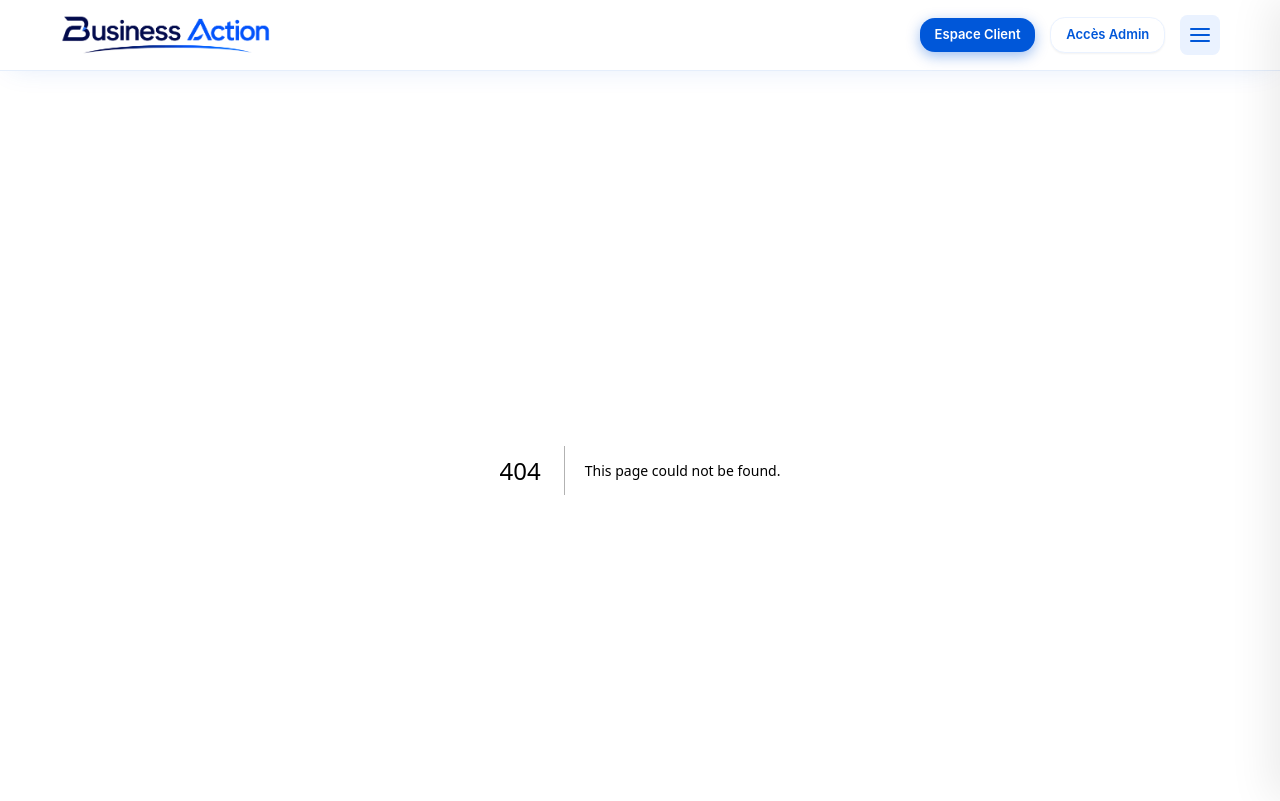
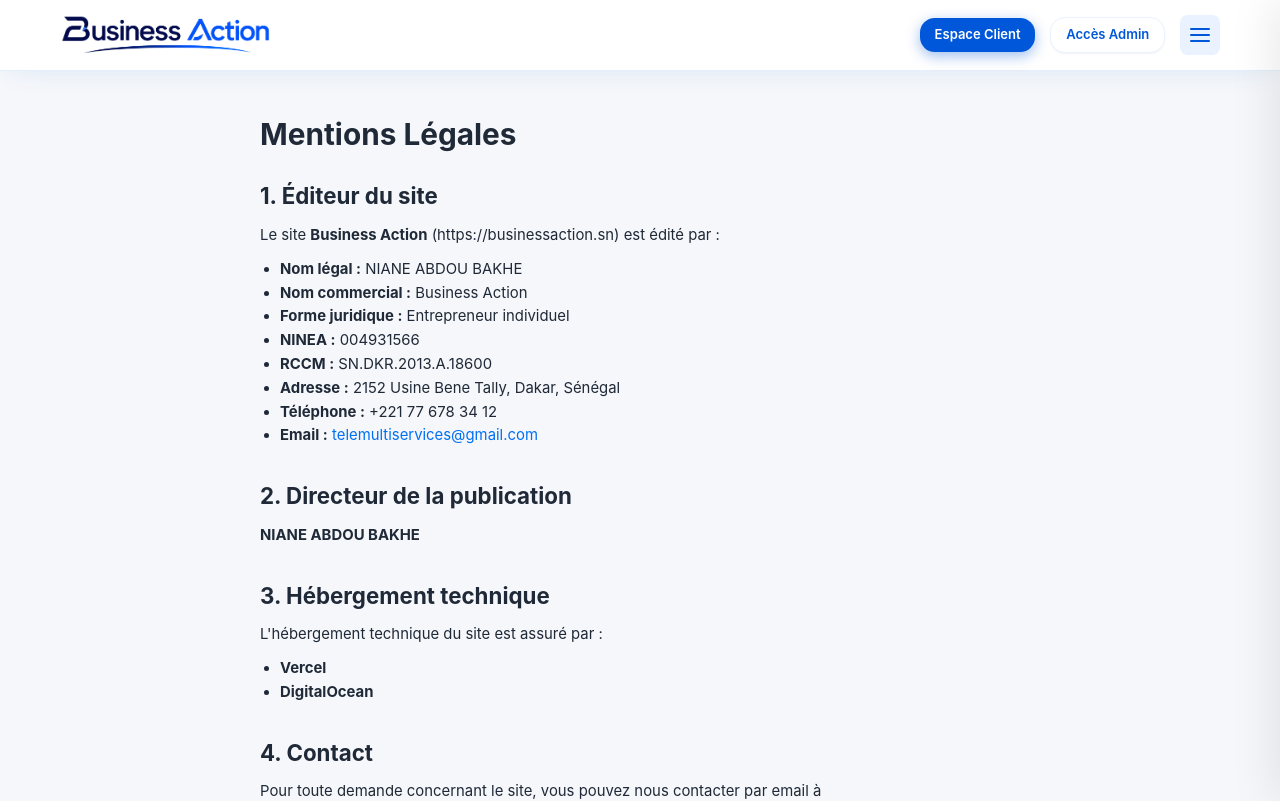
Before and after one commit to migini10/Business-Action, a Next.js app: page /mentions-legales in a window 1280 px wide. Before the commit this address had no page. Shown: the top 801 px of the page. Built offline with nearby package versions, Linux system fonts and the light colour scheme.

Commit message:
fix(site): correct footer contact and add legal notice

```diff
--- /dev/null
+++ b/src/app/(legal)/mentions-legales/page.tsx
@@ -0,0 +1,60 @@
+import type { Metadata } from "next";
+import { companyConfig } from '@/lib/company-config';
+
+export const metadata: Metadata = {
+  title: "Mentions Légales",
+  description: "Consultez les mentions légales officielles du site Business Action.",
+  alternates: {
+    canonical: "/mentions-legales",
+  },
+};
+
+export default function MentionsLegalesPage() {
+  return (
+    <main style={{ maxWidth: '800px', margin: '0 auto', padding: '40px 20px', lineHeight: '1.6' }}>
+      <h1 style={{ fontSize: '2rem', marginBottom: '20px' }}>Mentions Légales</h1>
+
+      <section style={{ marginBottom: '30px' }}>
+        <h2 style={{ fontSize: '1.5rem', marginBottom: '10px' }}>1. Éditeur du site</h2>
+        <p>
+          Le site <strong>{companyConfig.commercialName}</strong> ({companyConfig.publicUrl}) est édité par :
+        </p>
+        <ul style={{ marginLeft: '20px', marginTop: '10px', marginBottom: '10px' }}>
+          <li><strong>Nom légal :</strong> NIANE ABDOU BAKHE</li>
+          <li><strong>Nom commercial :</strong> {companyConfig.commercialName}</li>
+          <li><strong>Forme juridique :</strong> Entrepreneur individuel</li>
+          <li><strong>NINEA :</strong> 004931566</li>
+          <li><strong>RCCM :</strong> SN.DKR.2013.A.18600</li>
+          <li><strong>Adresse :</strong> {companyConfig.address}</li>
+          <li><strong>Téléphone :</strong> {companyConfig.phone}</li>
+          <li><strong>Email :</strong> <a href={`mailto:${companyConfig.privacyEmail}`} style={{ color: '#0070f3' }}>{companyConfig.privacyEmail}</a></li>
+        </ul>
+      </section>
+
+      <section style={{ marginBottom: '30px' }}>
+        <h2 style={{ fontSize: '1.5rem', marginBottom: '10px' }}>2. Directeur de la publication</h2>
+        <p>
+          <strong>NIANE ABDOU BAKHE</strong>
+        </p>
+      </section>
+
+      <section style={{ marginBottom: '30px' }}>
+        <h2 style={{ fontSize: '1.5rem', marginBottom: '10px' }}>3. Hébergement technique</h2>
+        <p>
+          L&apos;hébergement technique du site est assuré par :
+        </p>
+        <ul style={{ marginLeft: '20px', marginTop: '10px', marginBottom: '10px' }}>
+          <li><strong>Vercel</strong></li>
+          <li><strong>DigitalOcean</strong></li>
+        </ul>
+      </section>
+
+      <section style={{ marginBottom: '30px' }}>
+        <h2 style={{ fontSize: '1.5rem', marginBottom: '10px' }}>4. Contact</h2>
+        <p>
+          Pour toute demande concernant le site, vous pouvez nous contacter par email à <a href={`mailto:${companyConfig.privacyEmail}`} style={{ color: '#0070f3' }}>{companyConfig.privacyEmail}</a> ou par téléphone au <strong>{companyConfig.phone}</strong>.
+        </p>
+      </section>
+    </main>
+  );
+}
--- a/src/app/sitemap.ts
+++ b/src/app/sitemap.ts
@@ -36,6 +36,12 @@
       priority: 0.3,
     },
     {
+      url: `${baseUrl}/mentions-legales`,
+      lastModified: now,
+      changeFrequency: "monthly",
+      priority: 0.3,
+    },
+    {
       url: `${baseUrl}/suppression-donnees`,
       lastModified: now,
       changeFrequency: "monthly",
--- a/src/components/Footer.tsx
+++ b/src/components/Footer.tsx
@@ -8,6 +8,7 @@
         &copy; {new Date().getFullYear()} {companyConfig.commercialName}. Tous droits réservés.
       </div>
       <div style={{ display: 'flex', justifyContent: 'center', gap: '20px', flexWrap: 'wrap' }}>
+        <Link href="/mentions-legales" style={{ color: '#0070f3', textDecoration: 'none' }}>Mentions légales</Link>
         <Link href="/confidentialite" style={{ color: '#0070f3', textDecoration: 'none' }}>Politique de Confidentialité</Link>
         <Link href="/conditions-utilisation" style={{ color: '#0070f3', textDecoration: 'none' }}>Conditions d&apos;utilisation</Link>
         <Link href="/suppression-donnees" style={{ color: '#0070f3', textDecoration: 'none' }}>Suppression des données</Link>
```
Also changed, not shown: src/app/page.tsx (+8 -7 lines).
